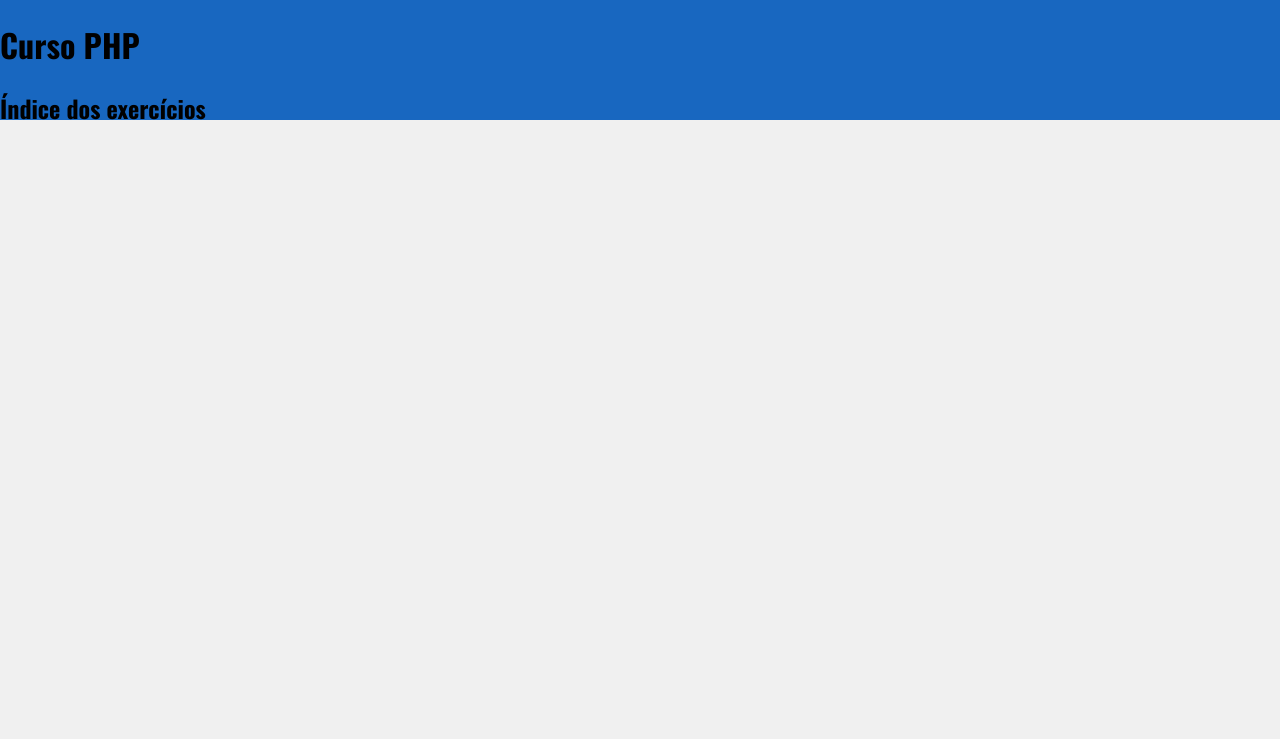
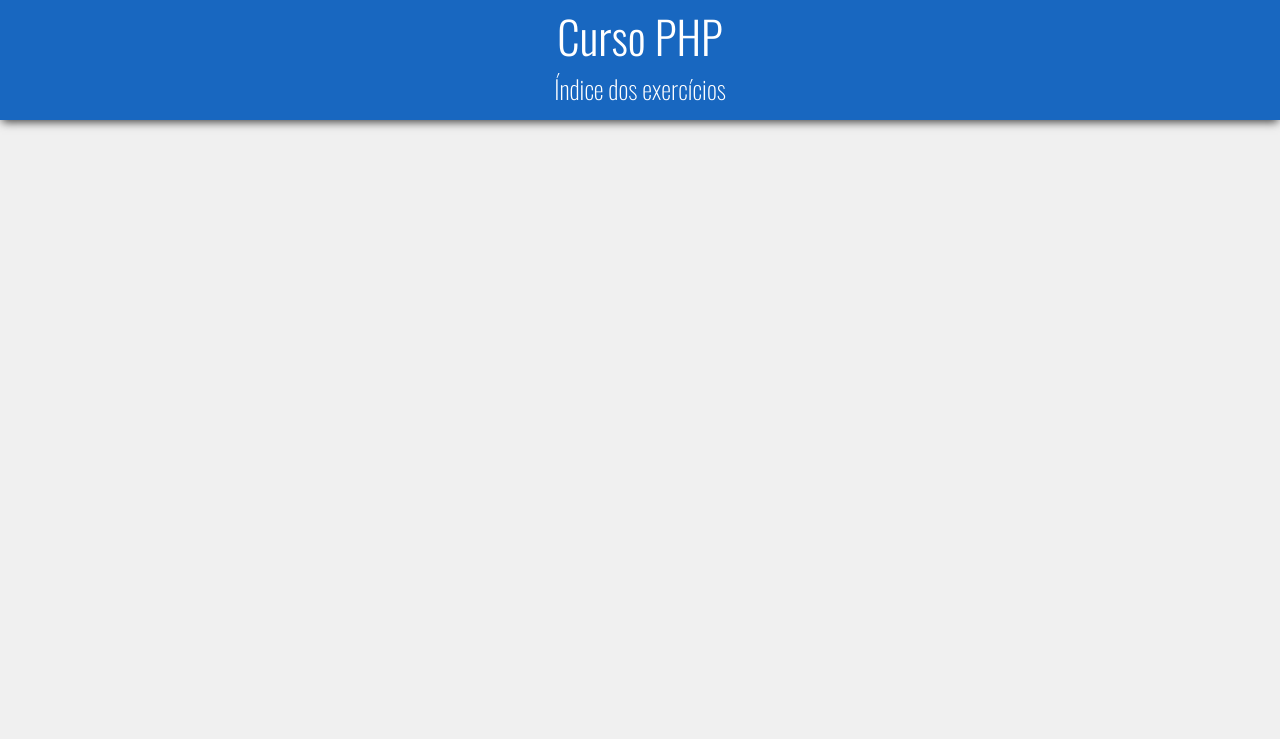
Before and after one commit to rh-mg/curso-php, a PHP site: page / in a window 1280 px wide. Shown: the top 739 px of the page. Run offline with PHP 8.4, Linux system fonts and the light colour scheme.

Commit message:
alteração no css do cabeçalho . Cabeçalho pronto. 01

```diff
--- a/recursos/css/estilo.css
+++ b/recursos/css/estilo.css
@@ -18,6 +18,26 @@ body{
 .cabecalho{
     grid-area: cabecalho;
     background-color: #1867c0;
+    color: white;
+    display: flex;
+    flex-direction: column;
+    justify-content: center;
+    align-items: center;
+    padding-bottom: 10px;
+    z-index: 1; /* coloca o box acima dos outros elementos*/
+    box-shadow: 0px 4px 9px -2px rgba(0,0,0,0.75);
+}
+
+.cabecalho > h1 {
+    margin: 0px;
+    font-weight: 300;
+    font-size: 2.8rem;
+}
+
+.cabecalho > h2 {
+    margin: 0px;
+    font-weight: 200;
+    font-size: 1.6rem;
 }
 
 .principal{
```
